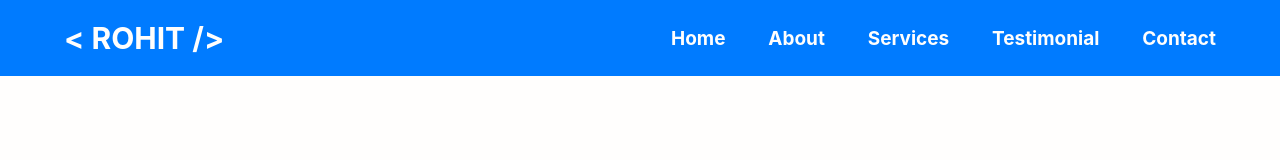
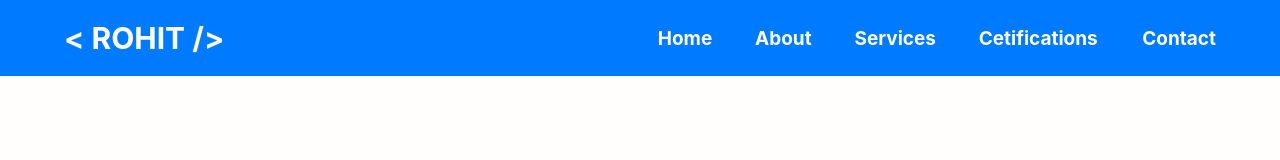
Before and after one commit to rohityadav-22/Port, a plain HTML site: page index.html in a window 1280 px wide. Shown: the top 160 px of the page. Drawn offline with nearby package versions, Linux system fonts and the light colour scheme.

Commit message:
Update index.html

```diff
--- a/index.html
+++ b/index.html
@@ -18,7 +18,8 @@
             <a href="#">Home</a>
             <a href="#about">About</a>
             <a href="#services">Services</a>
-            <a href="#testimonial">Testimonial</a>
+            <a href="#testimonial">Cetifications
+            </a>
             <a href="#contact">Contact</a>
         </nav>
 
```
